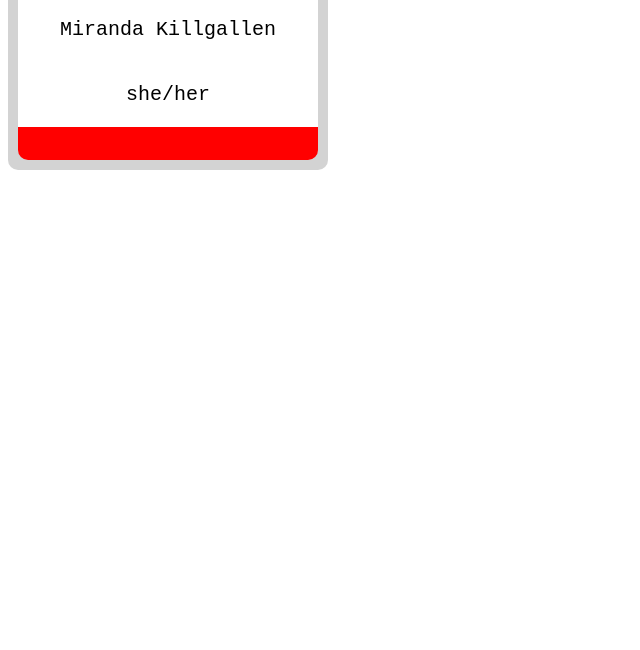
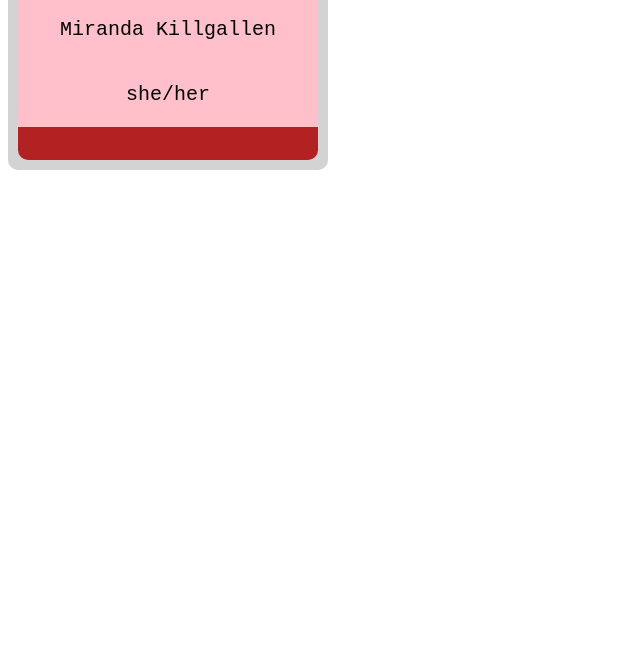
Before and after one commit to abrielcleaver/LAB-02a-name-tag, a plain HTML site: page index.html in a window 1280 px wide. Shown: the part 150-800 px from the top of the page, without its empty margins (0-640 px from the left). Drawn offline with Linux system fonts and the light colour scheme.

Commit message:
modify colors of name tag

```diff
--- a/styles.css
+++ b/styles.css
@@ -8,7 +8,7 @@
 }
 
 .tag {
-    background: red;
+    background: firebrick;
     height: 250px;
     width: 300px;
     border-radius: 10px;
@@ -29,7 +29,7 @@ h2 {
     font-weight: 200;
 }
 p {
-    background: white;
+    background: pink;
     height: 65px;
     font-family: monospace, sans-serif;
     font-size: 20px;
@@ -48,6 +48,4 @@ h2, p {
     margin: 0
 }
 
-p, p {
-    margin: 0
 }
```
